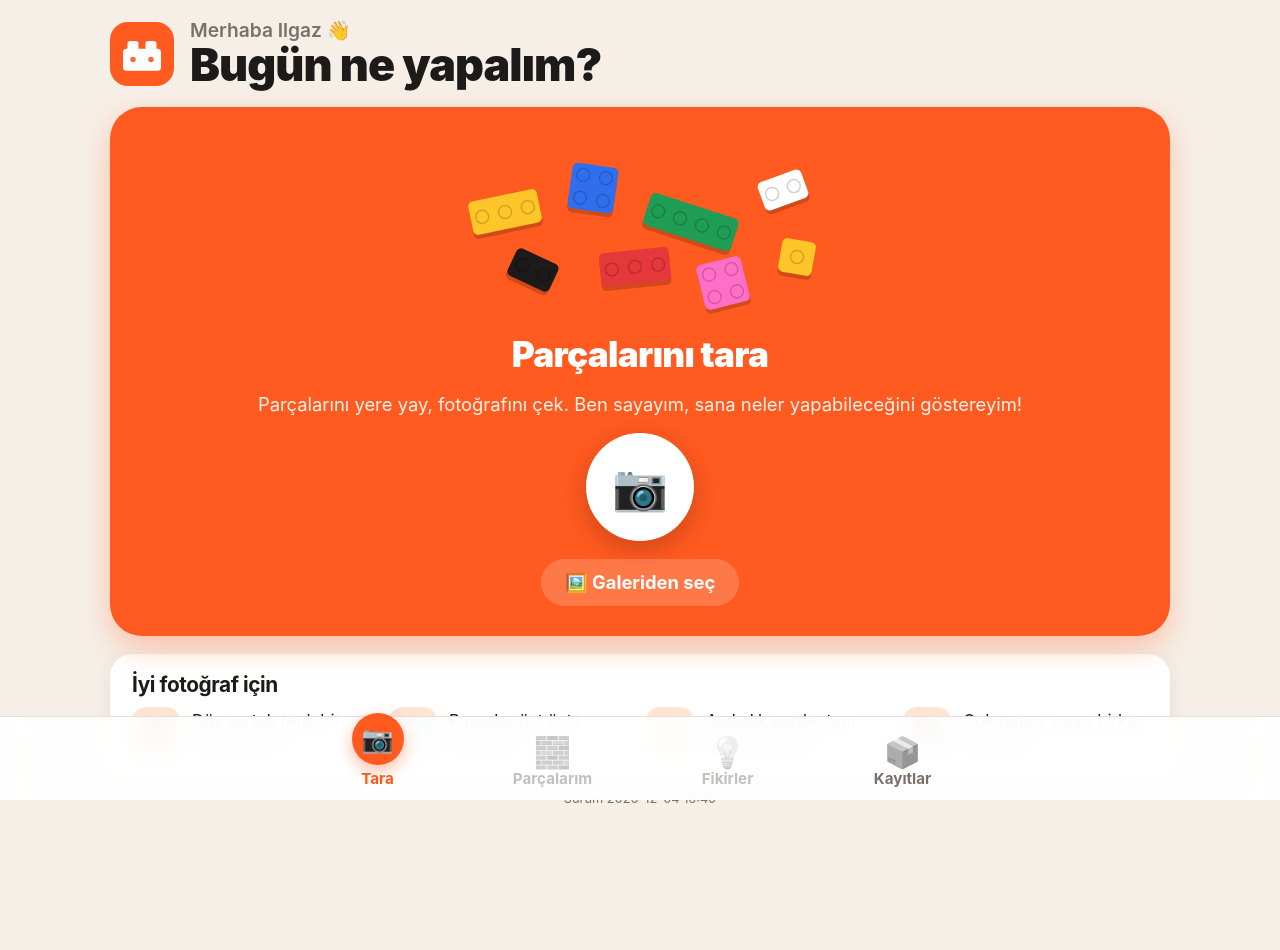
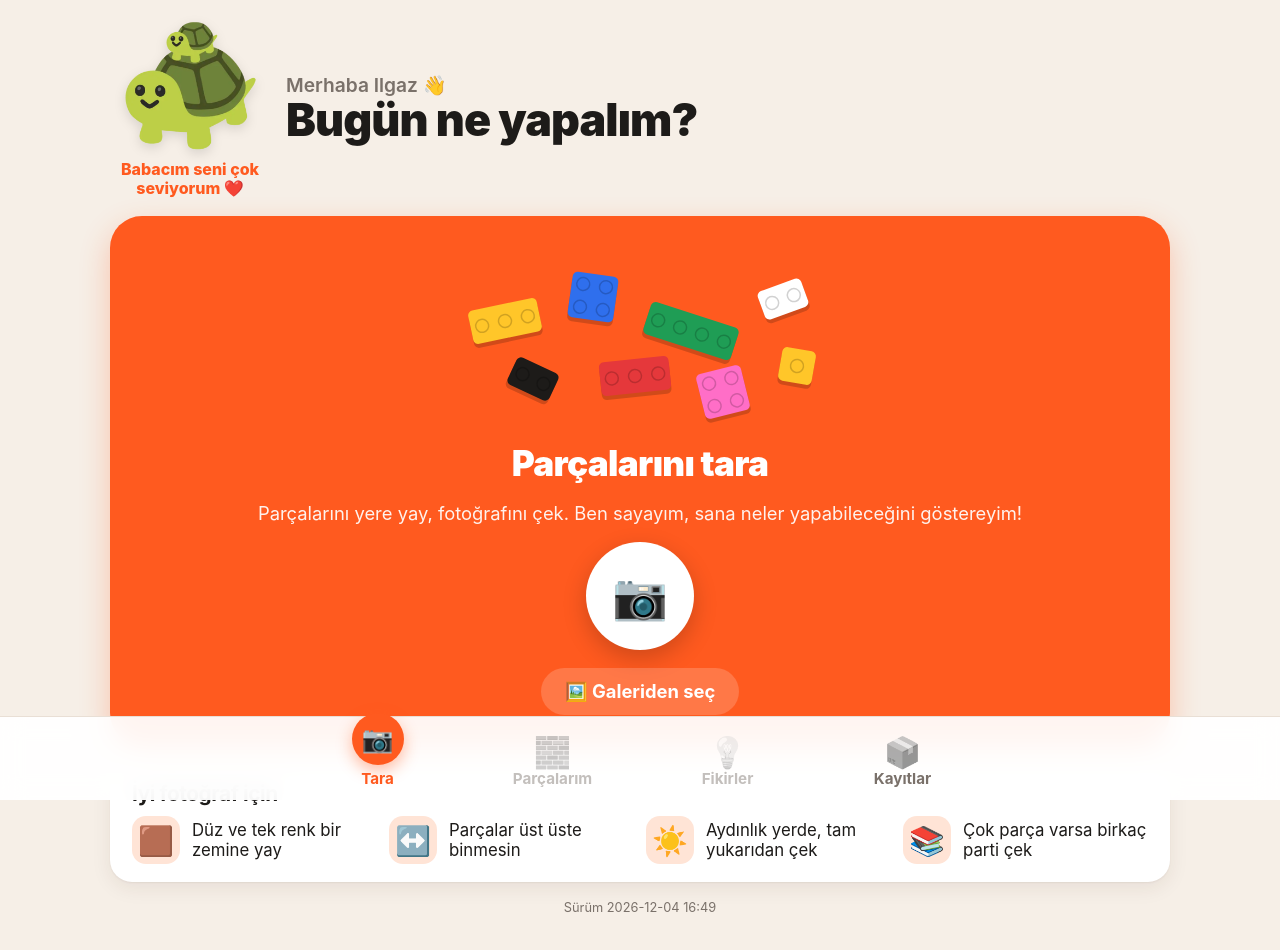
Before and after one commit to TrioMS/legoland, a React (Vite) app: page / in a window 1280 px wide. Shown: the top 950 px of the page. Built offline with nearby package versions, Linux system fonts and the light colour scheme.

Commit message:
Ana sayfada kaplumbağa ve "Babacım seni çok seviyorum" yazısı
Co-Authored-By: Claude Opus 5.5 <noreply@anthropic.com>

```diff
--- a/src/ekranlar/AnaSayfa.tsx
+++ b/src/ekranlar/AnaSayfa.tsx
@@ -45,7 +45,10 @@ export function AnaSayfa({ hata, fotoSecildi }: { hata: string | null; fotoSecil
   return (
     <main className="ekran ana">
       <header className="karsilama">
-        <img src="/favicon.svg" alt="" className="logo" />
+        <figure className="kaplumbaga">
+          <img src="/kaplumbaga.png" alt="Kaplumbağa baba ve yavrusu" />
+          <figcaption>Babacım seni çok seviyorum ❤️</figcaption>
+        </figure>
         <div>
           <p className="selam">Merhaba Ilgaz 👋</p>
           <h1>Bugün ne yapalım?</h1>
--- a/src/stil.css
+++ b/src/stil.css
@@ -467,3 +467,15 @@ button.detay-gorsel { border: none; padding: 0; cursor: pointer; }
   font-weight: 900; color: #fff;
 }
 .secim-kutusu.dolu { background: var(--turuncu); border-color: var(--turuncu); }
+
+/* ---- Ana sayfadaki kaplumbağa ---------------------------------------------- */
+.kaplumbaga { margin: 0; display: flex; flex-direction: column; align-items: center; gap: 2px; flex-shrink: 0; }
+.kaplumbaga img { width: clamp(96px, 22vw, 140px); height: auto; filter: drop-shadow(0 4px 6px rgba(0, 0, 0, 0.12)); }
+.kaplumbaga figcaption {
+  font-size: clamp(0.85rem, 2.4vw, 1rem);
+  font-weight: 800;
+  color: var(--turuncu);
+  text-align: center;
+  max-width: 160px;
+  line-height: 1.2;
+}
```
Also changed, not shown: public/kaplumbaga.png (added).
